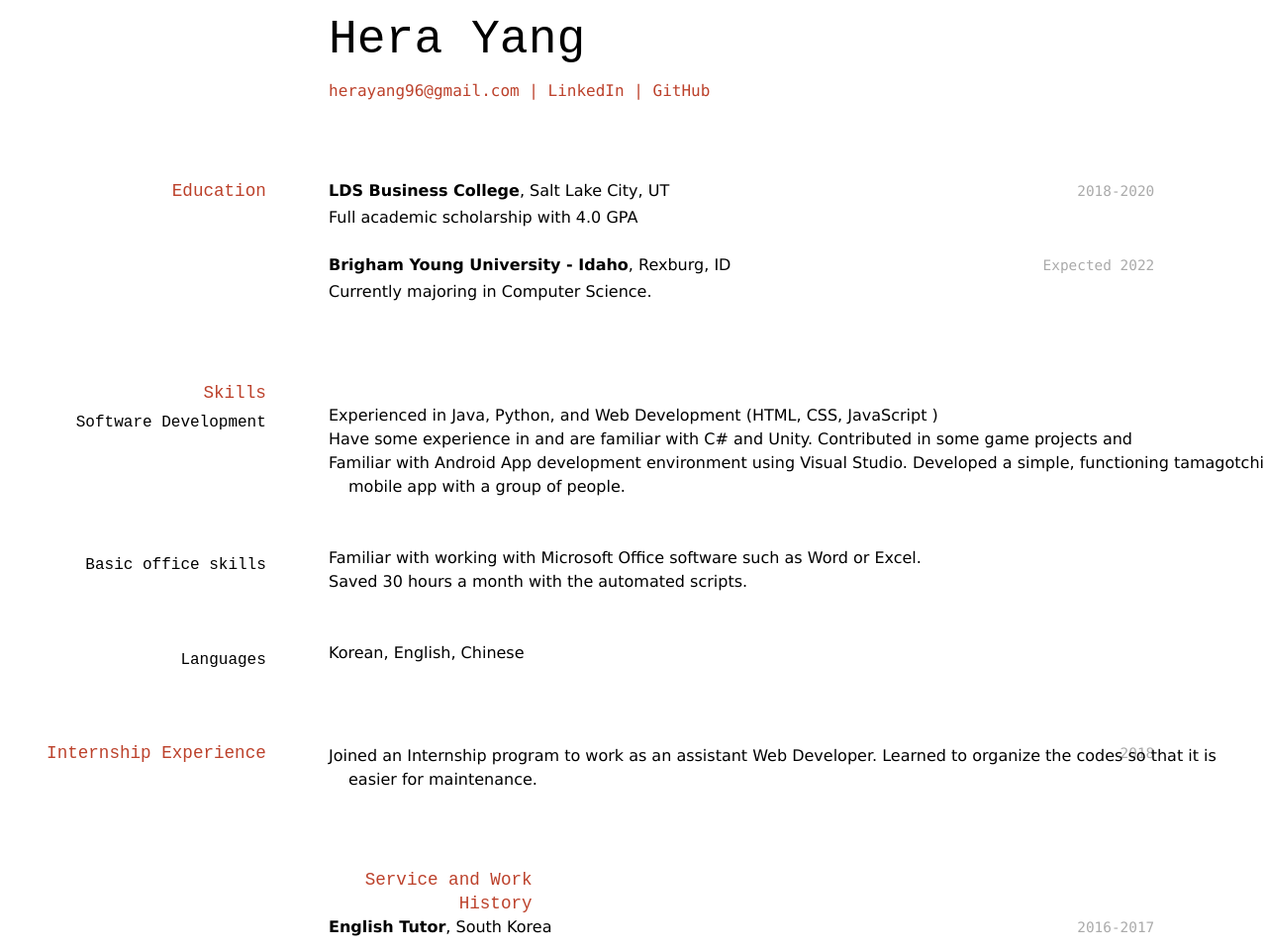
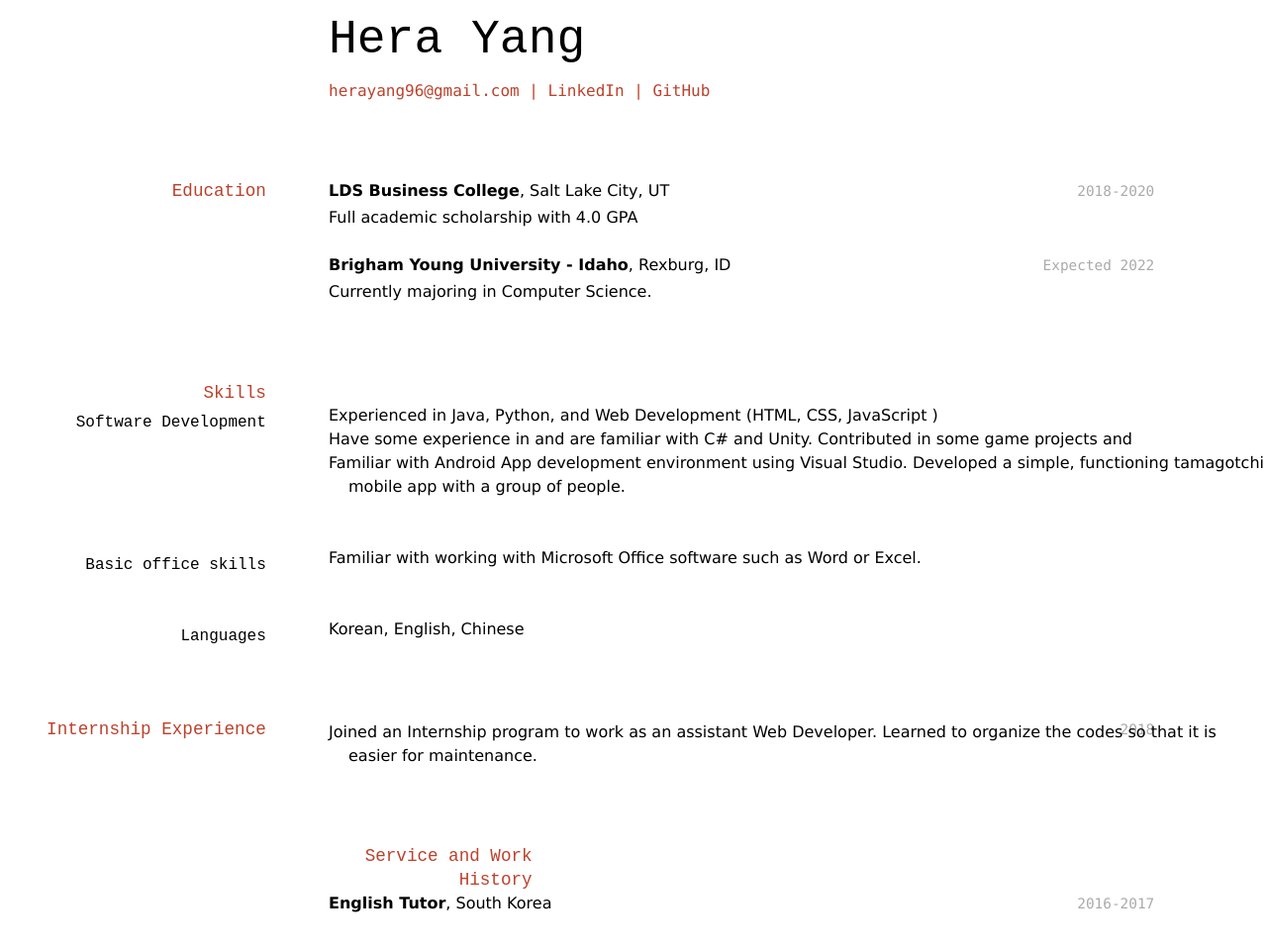
Before and after one commit to kinofmat/Yang_resume, a Jekyll site: the page built from docs/index.md, in a window 1280 px wide. Shown: the whole page at 99% size. Built offline with Jekyll 4.4.1, drawn with Linux system fonts in a browser that asks for light colours; after the commit the page ends 936 px from its top, so only the background shows below that.

Commit message:
Update index.md

```diff
--- a/docs/index.md
+++ b/docs/index.md
@@ -37,8 +37,6 @@ __Brigham Young University - Idaho__, Rexburg, ID
 ### Basic office skills
 
 - Familiar with working with Microsoft Office software such as Word or Excel.
-- Saved 30 hours a month with the automated scripts.
-
 
 ### Languages
 - Korean, English, Chinese
```
